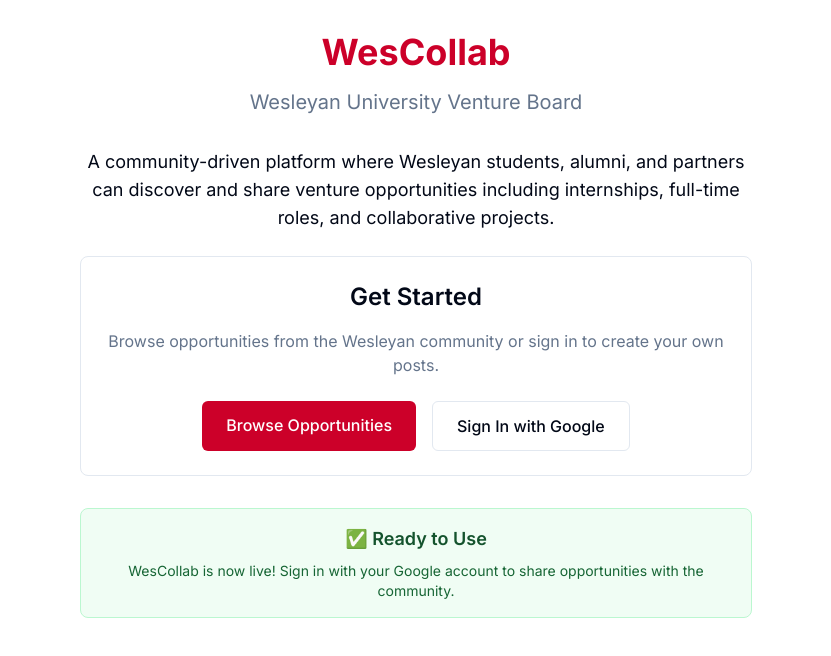
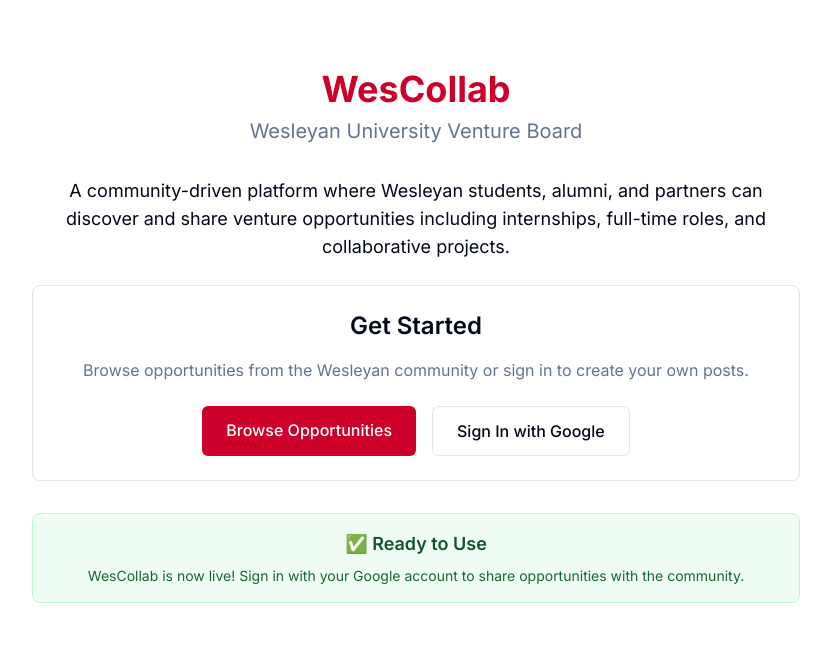
Before and after one commit to wesley-tan/wescollab-app, a Next.js app: page / in a window 1280 px wide. Shown: the top 656 px of the page, without its empty margins (224-1055 px from the left). Built offline with nearby package versions, Linux system fonts and the light colour scheme.

Commit message:
edited job post format

```diff
--- a/app/page.tsx
+++ b/app/page.tsx
@@ -2,12 +2,12 @@
 
 export default function Home() {
   return (
-    <main className="container mx-auto px-4 py-8">
-      <div className="text-center">
-        <h1 className="text-4xl font-bold text-primary mb-4">WesCollab</h1>
+    <main className="container mx-auto px-4 min-h-screen flex flex-col items-center justify-center">
+      <div className="text-center max-w-3xl w-full -mt-24">
+        <h1 className="text-4xl font-bold text-primary mb-2">WesCollab</h1>
         <p className="text-xl text-muted-foreground mb-8">Wesleyan University Venture Board</p>
 
-        <div className="max-w-2xl mx-auto">
+        <div className="mb-8">
           <p className="text-lg mb-6">
             A community-driven platform where Wesleyan students, alumni, and partners can discover and share venture opportunities including internships, full-time roles, and collaborative projects.
           </p>
```
